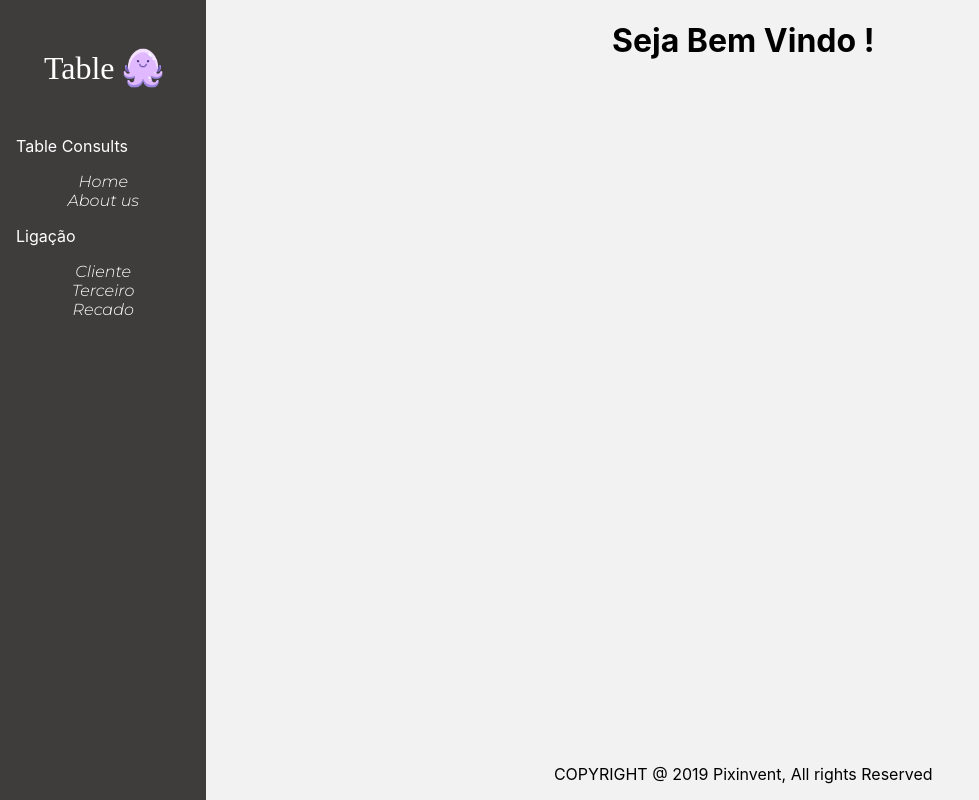
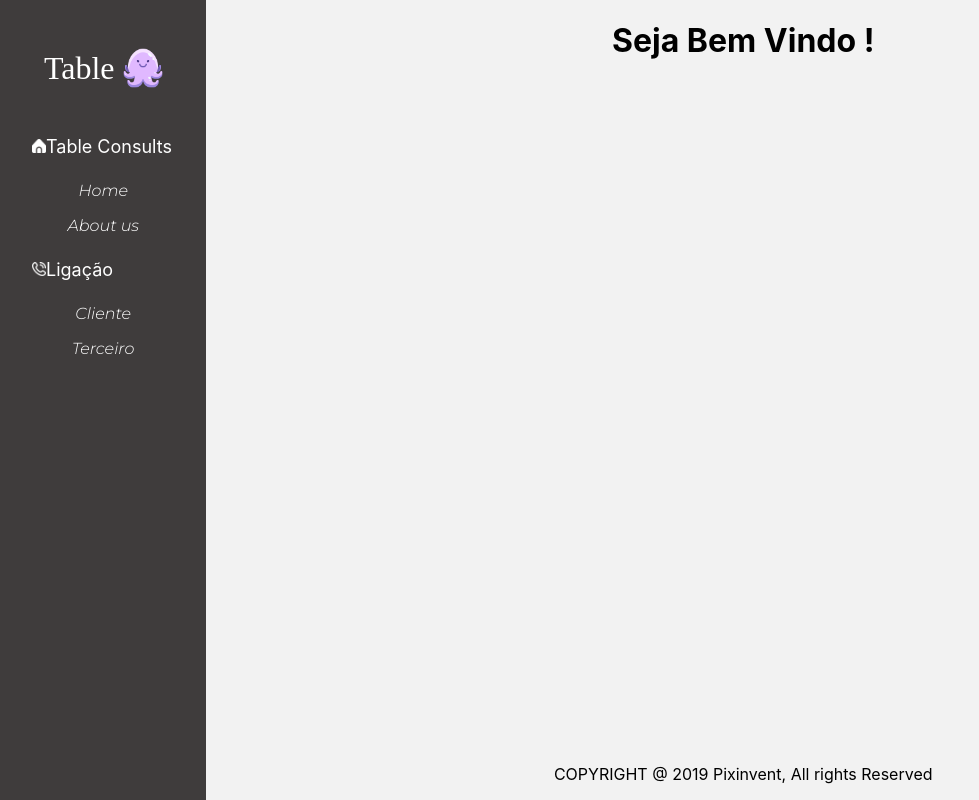
Before and after one commit to joaopedro-dev/table-project, a Next.js app: page / in a window 1280 px wide. Shown: the whole page, without its empty margins (0-979 px from the left). Built offline with nearby package versions, Linux system fonts and the light colour scheme; a web font is replaced by a local one.

Commit message:
Estilizando nav

```diff
--- a/src/components/Navbar.js
+++ b/src/components/Navbar.js
@@ -4,6 +4,7 @@ import Image from 'next/image'
 function Navbar() {
     return (
         <div className={styles.container}>
+
             <div className={styles.logo}>
                 <p className={styles.item_logo}>
                     Table
@@ -11,18 +12,24 @@ function Navbar() {
                 <Image src="/octopus.png" alt="Logo" width={40} height={40} />
             </div>
 
-            <p>Table Consults</p>
-            <div className={styles.item}>
-                <a>Home</a>
-                <a>About us</a>
+            <div>
+                <p className={styles.title_item}>
+                <Image src="/home.png" alt="Logo" width={14} height={14} />
+                    Table Consults
+                </p>
+                <a className={styles.item}>Home</a>
+                <a className={styles.item}>About us</a>
             </div>
 
-            <p>Ligação</p>
-            <div className={styles.item}>
-                <a>Cliente</a>
-                <a>Terceiro</a>
-                <a>Recado</a>
+            <div>
+                <p className={styles.title_item}>
+                <Image src="/phone.png" alt="Logo" width={14} height={14} />
+                    Ligação
+                </p>
+                <a className={styles.item}>Cliente</a>
+                <a className={styles.item}>Terceiro</a>
             </div>
+
         </div>
     )
 }
--- a/styles/components/Navbar.module.css
+++ b/styles/components/Navbar.module.css
@@ -4,6 +4,7 @@
 .container {
     background-color: #3F3C3C;
     display: flex;
+    align-content: center;
     flex-direction: column;
     padding: 1rem;
     width: 15rem;
@@ -16,21 +17,32 @@
     align-items: center;
     justify-content: center;
     align-content: center;
-    color: #FFFF;
+}
+.item_logo{
+    padding-right: 0.5rem;
     font-family: 'Mogra', cursive;
     font-size: 32px;
     font-weight: 400;
     line-height: 40px;
     text-align: left;
 }
-.item_logo{
-    padding-right: 0.5rem;
+
+.title_item{
+    font-size: 18px;
+    margin: 1rem;
 }
 
 .item {
+    padding: 0.5rem;
     display: flex;
     align-items: center;
     flex-direction: column;
     color: #FFFF;
     font-family: 'Montserrat', sans-serif;
 }
+
+.item:hover{
+ background: linear-gradient(224.53deg, #FF8A00 0%, #8000FF 99.2%);
+box-shadow: -1px 1px 8px rgba(128, 0, 255, 0.578726);
+border-radius: 4px;
+}
```
Also changed, not shown: public/home.png (added), public/phone.png (added), styles/components/Dash.module.css (line endings or trailing spaces).
